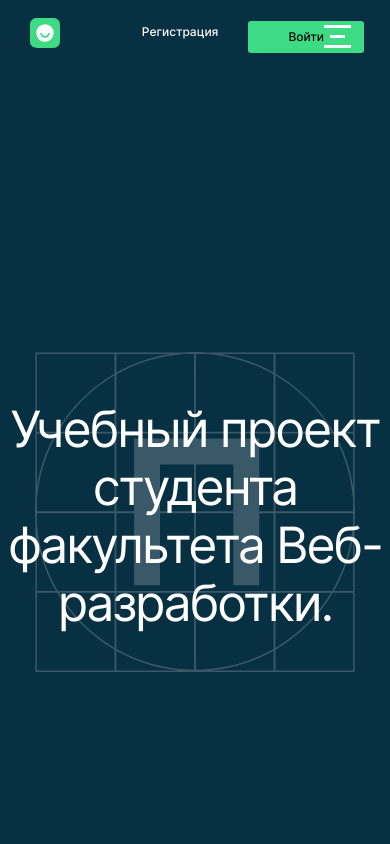
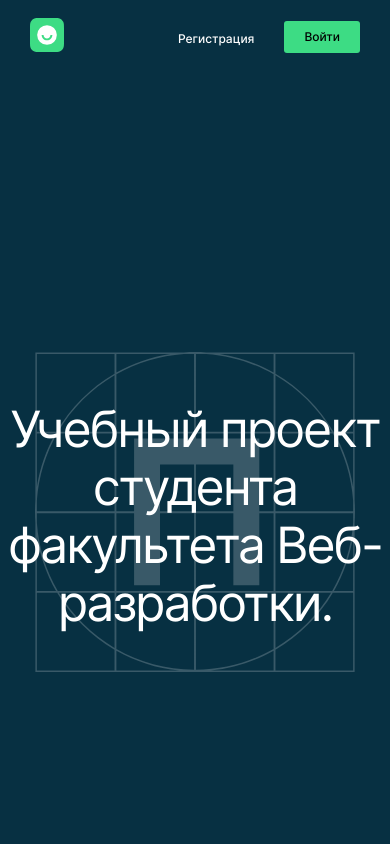
Before and after one commit to Sibisov-Artem/movies-explorer-frontend, a React (Create React App) app: page / in a window 390 px wide. Shown: the top 844 px of the page. Built offline with nearby package versions, Linux system fonts and the light colour scheme.

Commit message:
fix: исправить небольшие отклонения в верстке

```diff
--- a/src/components/Burger/Burger.css
+++ b/src/components/Burger/Burger.css
@@ -9,6 +9,7 @@
   position: relative;
   z-index: 2;
   background-color: transparent;
+  padding: 0;
 }
 
 .burger::before {
--- a/src/components/Header/Header.css
+++ b/src/components/Header/Header.css
@@ -15,6 +15,6 @@
 
 @media screen and (max-width: 768px) {
   .header {
-    padding: 18px 26px 18px 30px;
+    padding: 18px 30px;
   }
 }
--- a/src/components/Header/Header.jsx
+++ b/src/components/Header/Header.jsx
@@ -19,7 +19,6 @@ function Header() {
     setBurgerActive(!burgerActive);     // от него зависят стили в Navigation(менюшка) и визулизация кнопочки-бургера
   }
 
-
   return (
     <>
       {location.pathname === "/" ||
@@ -31,9 +30,11 @@ function Header() {
             <div className="logo"></div>
             <Navigation
               burgerActive={burgerActive} />
-            <Burger
-              burgerClick={handleBurgerClick}     // нажатие кнопки в Burger.jsx
-              burgerActive={burgerActive} />
+            {location.pathname === "/" ?
+              (null) : (
+                <Burger
+                  burgerClick={handleBurgerClick}     // нажатие кнопки в Burger.jsx
+                  burgerActive={burgerActive} />)}
           </header>
         ) : (
           null
--- a/src/components/Navigation/Navigation.css
+++ b/src/components/Navigation/Navigation.css
@@ -10,6 +10,7 @@
   padding: 0;
   list-style: none;
   gap: 30px;
+  align-items: center;
 }
 
 .navigation__opacity-background {
@@ -28,6 +29,7 @@
 .navigation__link {
   text-decoration: none;
   color: #FFF;
+  box-sizing: border-box;
 }
 
 .navigation__link_place_main {
@@ -115,7 +117,6 @@
     height: 100vh;
     left: 32.2%;
     right: 0;
-    overflow-y: auto;
     margin: 0;
     box-sizing: border-box;
     padding: 159px 0 90px 0;
```
